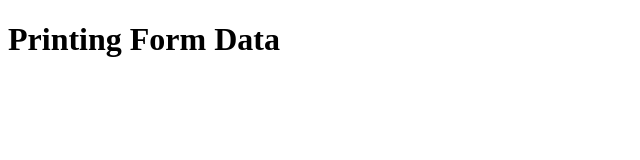
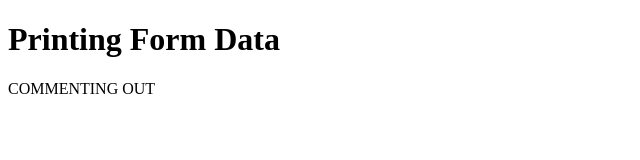
Before and after one commit to water423/comm2754-debug-demo-20261022, a plain HTML site: page 6_includes.html in a window 1280 px wide. Shown: the whole page, without its empty margins (0-640 px from the left). Drawn offline with Linux system fonts and the light colour scheme.

Commit message:
Fix exercise 6 script filename

```diff
--- a/6_includes.html
+++ b/6_includes.html
@@ -8,7 +8,7 @@
         <h1>Printing Form Data</h1>
 
         <script src="broken.js"></script>
-        <script src="functions.js"></script>
+        <script src="function.js"></script>
         <script>
             document.write(cleanString("commenting out"));
         </script>
```
